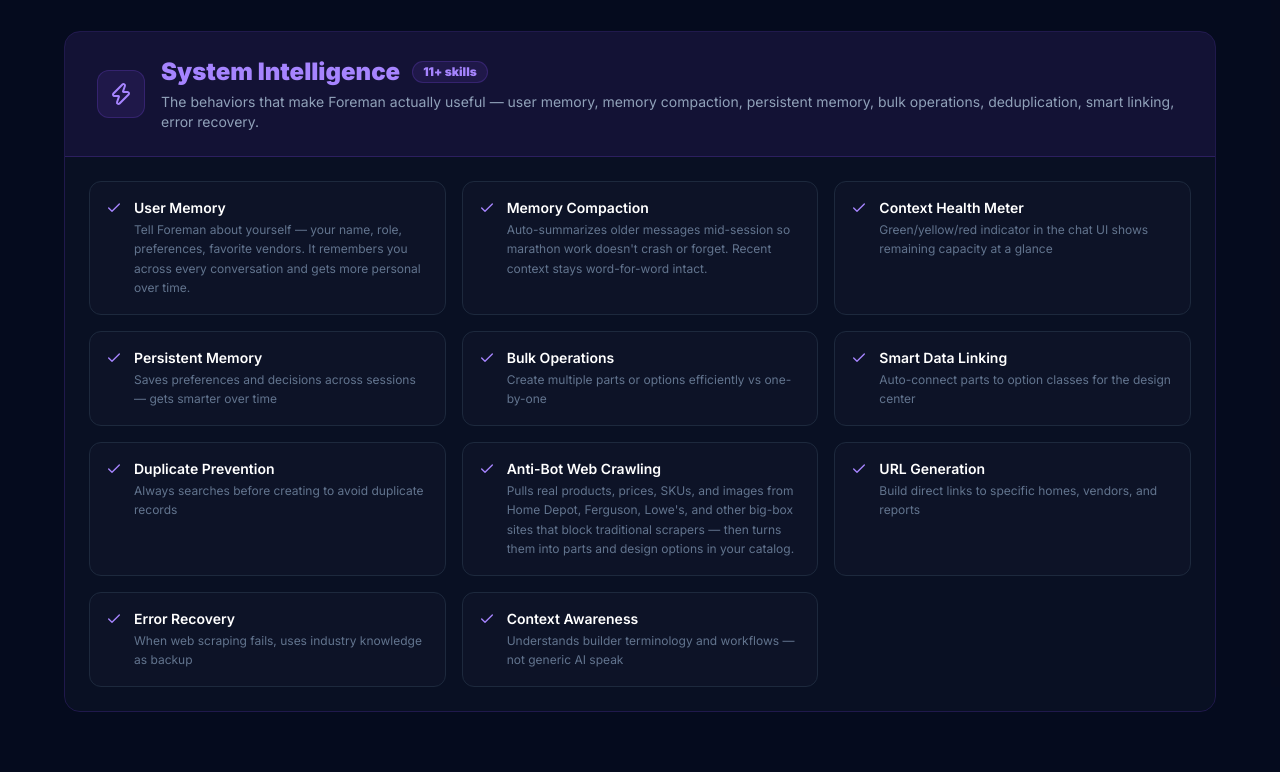
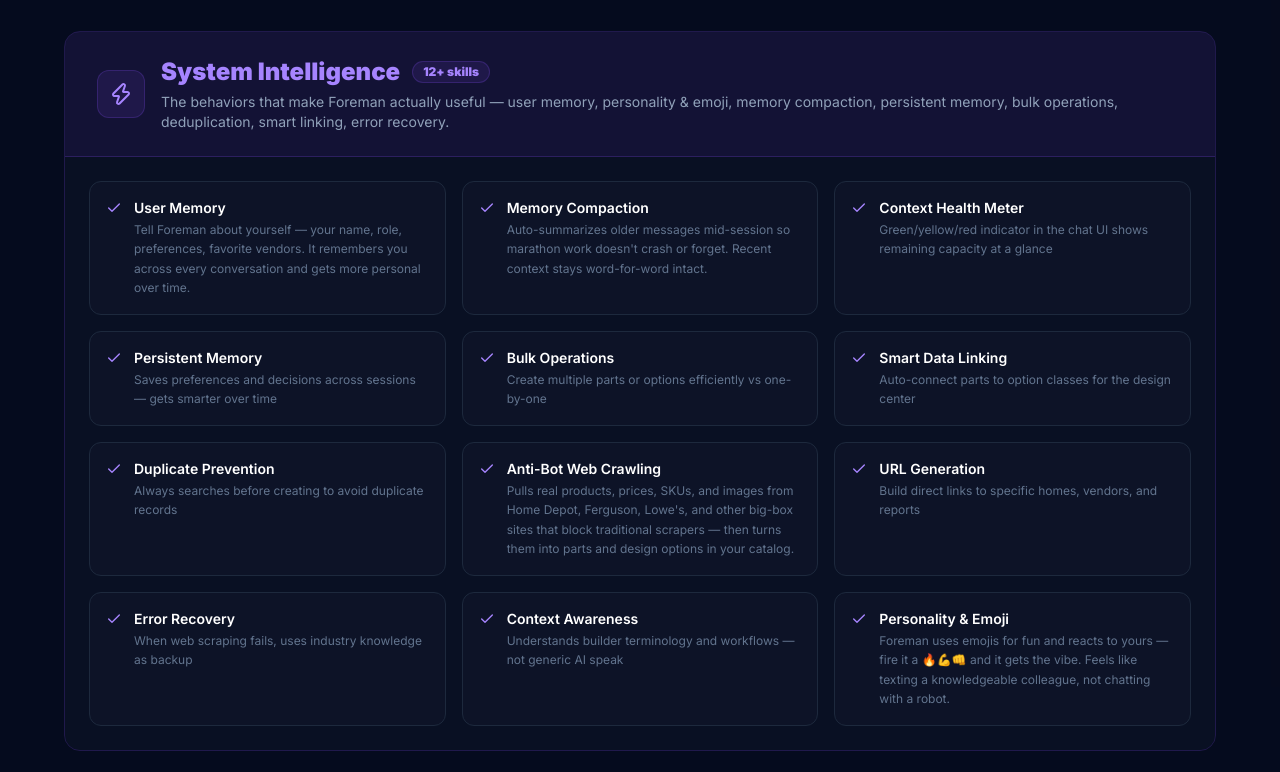
Before and after one commit to Scootermcgavin121/cornerstone-marketing-v2, a Next.js app: page /foreman in a window 1280 px wide. Shown: the part 4648-5420 px from the top of the page. Built offline with nearby package versions, Linux system fonts and the light colour scheme.

Commit message:
feat(foreman): add Personality & Emoji skill to System Intelligence

```diff
--- a/src/app/foreman/page.tsx
+++ b/src/app/foreman/page.tsx
@@ -85,8 +85,8 @@ const skillCategories = [
     bg: "bg-violet-500/10",
     border: "border-violet-500/20",
     label: "System Intelligence",
-    count: "11+",
-    desc: "The behaviors that make Foreman actually useful — user memory, memory compaction, persistent memory, bulk operations, deduplication, smart linking, error recovery.",
+    count: "12+",
+    desc: "The behaviors that make Foreman actually useful — user memory, personality & emoji, memory compaction, persistent memory, bulk operations, deduplication, smart linking, error recovery.",
     skills: [
       { name: "User Memory", detail: "Tell Foreman about yourself — your name, role, preferences, favorite vendors. It remembers you across every conversation and gets more personal over time." },
       { name: "Memory Compaction", detail: "Auto-summarizes older messages mid-session so marathon work doesn't crash or forget. Recent context stays word-for-word intact." },
@@ -99,6 +99,7 @@ const skillCategories = [
       { name: "URL Generation", detail: "Build direct links to specific homes, vendors, and reports" },
       { name: "Error Recovery", detail: "When web scraping fails, uses industry knowledge as backup" },
       { name: "Context Awareness", detail: "Understands builder terminology and workflows — not generic AI speak" },
+      { name: "Personality & Emoji", detail: "Foreman uses emojis for fun and reacts to yours — fire it a 🔥💪👊 and it gets the vibe. Feels like texting a knowledgeable colleague, not chatting with a robot." },
     ],
   },
 ];
```
